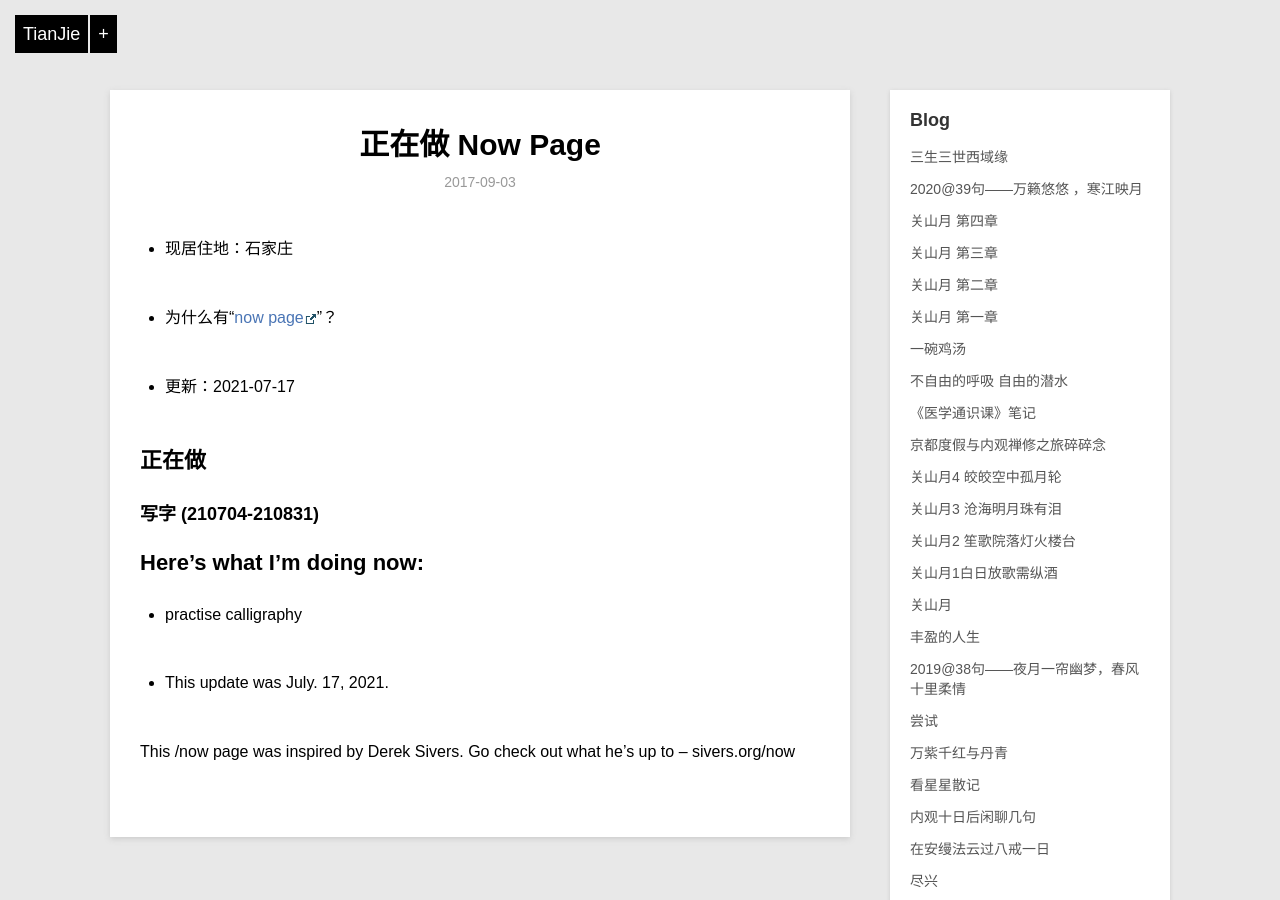
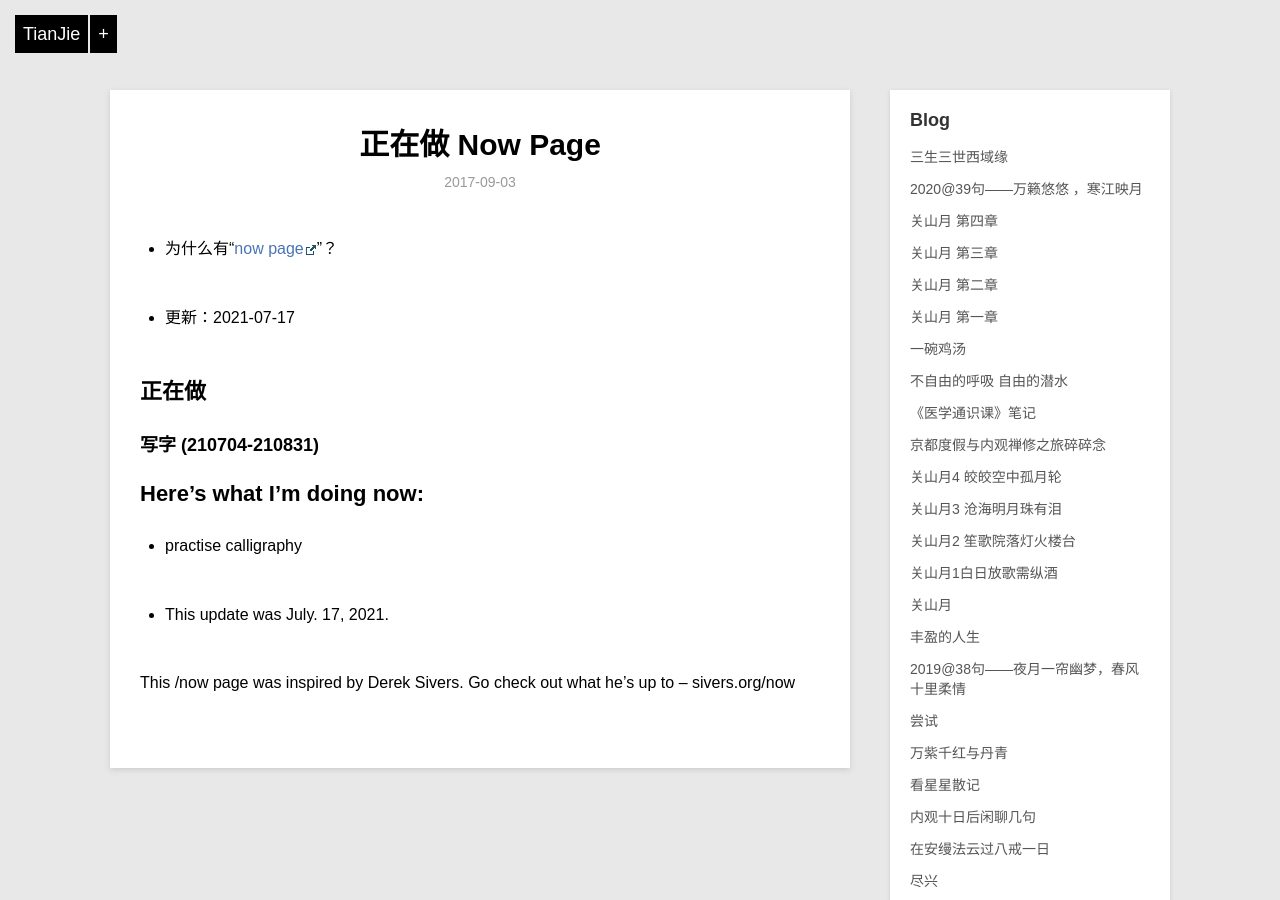
Before and after one commit to violettianjie/violettianjie.github.io, a Jekyll site: the page built from _posts/blog/2017-09-03-now.md, in a window 1280 px wide and 900 px high. Built offline with Jekyll 4.4.1, drawn with Linux system fonts in a browser that asks for light colours; comment, search, counter and statistics services are not loaded.

Commit message:
Update 2017-09-03-now.md

```diff
--- a/_posts/blog/2017-09-03-now.md
+++ b/_posts/blog/2017-09-03-now.md
@@ -4,7 +4,7 @@ title: "正在做 Now Page"
 description: "正在做的事 What I am doing"
 category: blog
 ---
-- 现居住地：石家庄
+
 
 - 为什么有“[now page](http://nownownow.com/about)”？
 
```
